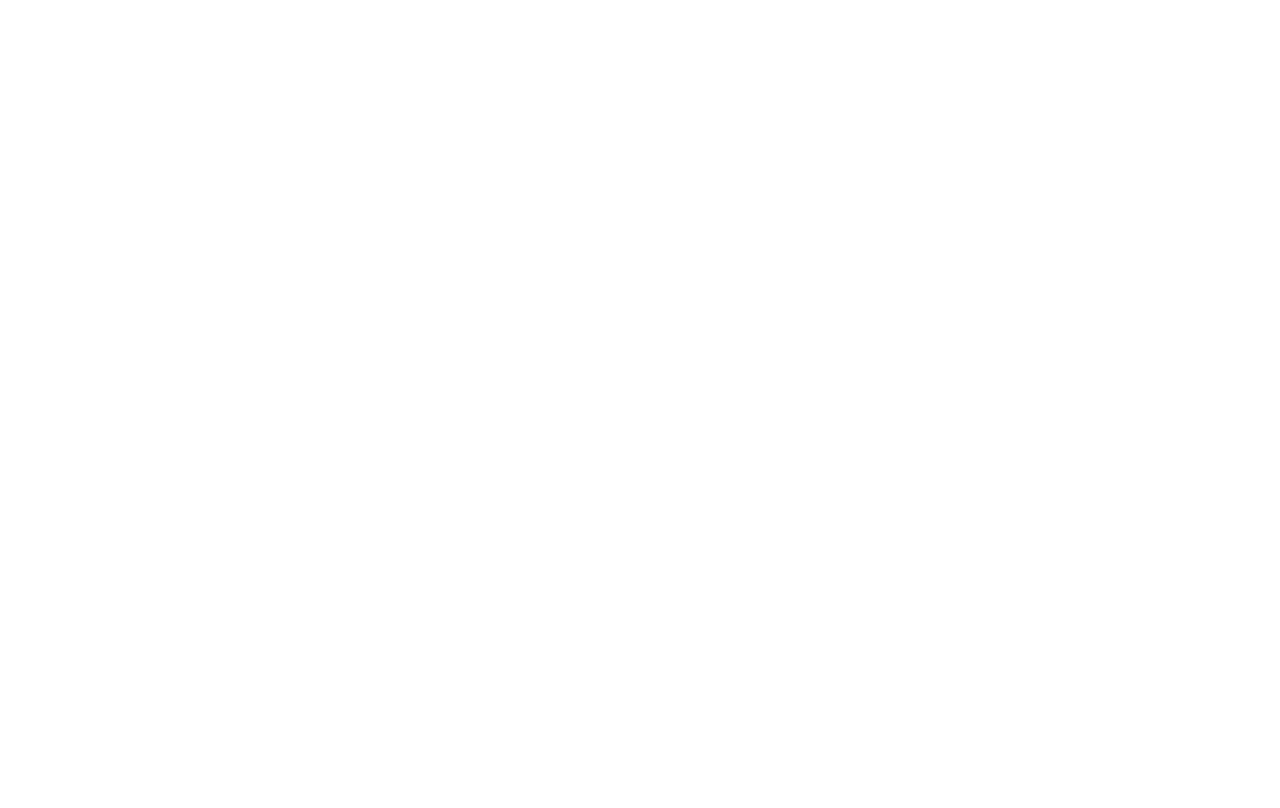
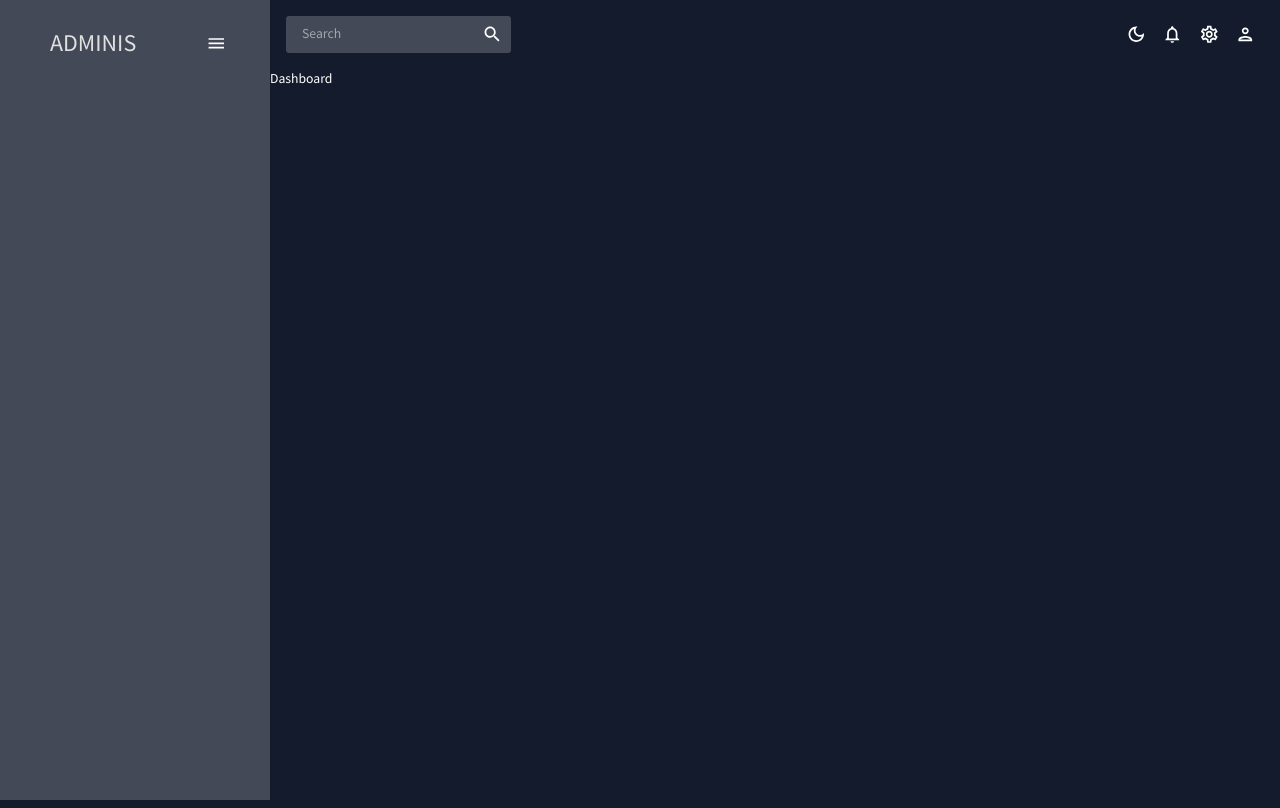
Before and after one commit to alecmccue/react-admin-dashboard, a React (Create React App) app: page / in a window 1280 px wide. Built offline with nearby package versions, Linux system fonts and the light colour scheme.

Commit message:
sidebar and topbar

```diff
--- a/package.json
+++ b/package.json
@@ -23,7 +23,7 @@
     "formik": "^2.2.9",
     "react": "^18.2.0",
     "react-dom": "^18.2.0",
-    "react-pro-sidebar": "^1.0.0",
+    "react-pro-sidebar": "^0.7.1",
     "react-router-dom": "^6.11.1",
     "react-scripts": "5.0.1",
     "web-vitals": "^2.1.4",
--- a/src/App.js
+++ b/src/App.js
@@ -1,10 +1,49 @@
 import { ColorModeContext, useMode } from "./theme";
 import { CssBaseline, ThemeProvider } from "@mui/material";
-
+import { Routes, Route } from "react-router-dom";
+import Topbar from "./scenes/global/Topbar";
+import Sidebar from "./scenes/global/Sidebar";
+import Dashboard from "./scenes/dashboard";
+// import Team from "./scenes/team";
+// import Invoices from "./scenes/invoices";
+// import Contacts from "./scenes/contacts";
+// import Bar from "./scenes/bar";
+// import Form from "./scenes/form";
+// import Line from "./scenes/line";
+// import Pie from "./scenes/pie";
+// import FAQ from "./scenes/faq";
+// import Geography from "./scenes/geography";
+// import Calendar from "./scenes/calendar/calendar";
 
 function App() {
   const [theme, colorMode] = useMode();
-  return <div className="app"></div>;
+
+  return (
+    <ColorModeContext.Provider value={colorMode}>
+      <ThemeProvider theme={theme}>
+        <CssBaseline />
+        <div className="app">
+          <Sidebar/>
+          <main className="content">
+            <Topbar />
+            <Routes>
+              <Route path="/" element={<Dashboard />} />
+              {/* <Route path="/team" element={<Team />} /> */}
+              {/* <Route path="/contacts" element={<Contacts />} /> */}
+              {/* <Route path="/invoices" element={<Invoices />} /> */}
+              {/* <Route path="/form" element={<Form />} /> */}
+              {/* <Route path="/bar" element={<Bar />} /> */}
+              {/* <Route path="/pie" element={<Pie />} /> */}
+              {/* <Route path="/line" element={<Line />} /> */}
+              {/* <Route path="/faq" element={<FAQ />} /> */}
+              {/* <Route path="/calendar" element={<Calendar />} /> */}
+              {/* <Route path="/geography" element={<Geography />} /> */}
+            </Routes>
+          </main>
+        </div>
+      </ThemeProvider>
+    </ColorModeContext.Provider>
+  );
 }
 
 export default App;
--- a/src/scenes/global/Sidebar.jsx
+++ b/src/scenes/global/Sidebar.jsx
@@ -1,5 +1,78 @@
+import "react-pro-sidebar/dist/css/styles.css";
+import { useState } from "react";
+import { ProSidebar, Menu, MenuItem } from "react-pro-sidebar";
+import { Box, IconButton, Typography, useTheme } from "@mui/material";
+import { Link } from "react-router-dom";
+import { tokens } from "../../theme";
+import HomeOutlinedIcon from "@mui/icons-material/HomeOutlined";
+import PeopleOutlinedIcon from "@mui/icons-material/PeopleOutlined";
+import ContactsOutlinedIcon from "@mui/icons-material/ContactsOutlined";
+import ReceiptOutlinedIcon from "@mui/icons-material/ReceiptOutlined";
+import PersonOutlinedIcon from "@mui/icons-material/PersonOutlined";
+import CalendarTodayOutlinedIcon from "@mui/icons-material/CalendarTodayOutlined";
+import HelpOutlineOutlinedIcon from "@mui/icons-material/HelpOutlineOutlined";
+import BarChartOutlinedIcon from "@mui/icons-material/BarChartOutlined";
+import PieChartOutlineOutlinedIcon from "@mui/icons-material/PieChartOutlineOutlined";
+import TimelineOutlinedIcon from "@mui/icons-material/TimelineOutlined";
+import MenuOutlinedIcon from "@mui/icons-material/MenuOutlined";
+import MapOutlinedIcon from "@mui/icons-material/MapOutlined";
+
 const Sidebar = () => {
-    return <div>Sidebar</div>
-}
+  const themes = useTheme();
+  const colors = tokens(themes.palette.mode);
+  const [isCollapsed, setIsCollapsed] = useState(false);
+  const [selected, setSelected] = useState("Dashboard");
+
+  return (
+    <Box
+      sx={{
+        "& .pro-sidebar-inner": {
+          background: `${colors.primary[400]} !important`,
+        },
+        "& .pro-icon-wrapper": {
+          backgroundColor: "transparent !important",
+        },
+        "& .pro-inner-item": {
+          padding: "5px 35px 5px 35px !important",
+        },
+        "& .pro-inner-item:hover": {
+          color: "#868dfb !important",
+        },
+        "& .pro-menu-item.active": {
+          color: "#6870fa !important",
+        },
+      }}
+    >
+      <ProSidebar collapsed={isCollapsed}>
+        <Menu iconShape="square">
+          <MenuItem
+            onClick={() => setIsCollapsed(!isCollapsed)}
+            icon={isCollapsed ? <MenuOutlinedIcon /> : undefined}
+            style={{
+              margin: "10px 0 20px 0",
+              color: colors.grey[100],
+            }}
+          >
+            {!isCollapsed && (
+              <Box
+                display="flex"
+                justifyContent="space-between"
+                alignItems="center"
+                ml="15px"
+              >
+                <Typography variant="h3" color={colors.grey[[100]]}>
+                  ADMINIS
+                </Typography>
+                <IconButton onClick={() => setIsCollapsed(!isCollapsed)}>
+                  <MenuOutlinedIcon />
+                </IconButton>
+              </Box>
+            )}
+          </MenuItem>
+        </Menu>
+      </ProSidebar>
+    </Box>
+  );
+};
 
 export default Sidebar;
--- a/src/scenes/global/Topbar.jsx
+++ b/src/scenes/global/Topbar.jsx
@@ -1,5 +1,52 @@
+import { Box, IconButton, useTheme } from "@mui/material";
+import { useContext } from "react";
+import { ColorModeContext, tokens } from "../../theme";
+import InputBase from "@mui/material/InputBase";
+import LightModeOutlinedIcon from "@mui/icons-material/LightModeOutlined";
+import DarkModeOutlinedIcon from "@mui/icons-material/DarkModeOutlined";
+import NotificationsOutlinedIcon from "@mui/icons-material/NotificationsOutlined";
+import SettingsOutlinedIcon from "@mui/icons-material/SettingsOutlined";
+import PersonOutlinedIcon from "@mui/icons-material/PersonOutlined";
+import SearchIcon from "@mui/icons-material/Search";
+
 const Topbar = () => {
-    return <div>Topbar</div>
-}
+  const theme = useTheme();
+  const colors = tokens(theme.palette.mode);
+  const colorMode = useContext(ColorModeContext);
+
+  return (
+    <Box display="flex" justifyContent="space-between" p={2}>
+      <Box
+        display="flex"
+        backgroundColor={colors.primary[400]}
+        borderRadius="3px"
+      >
+        <InputBase sx={{ ml: 2, flex: 1}} placeholder="Search" />
+        <IconButton type="button" sx={{ p: 1 }}>
+            <SearchIcon />
+        </IconButton>
+      </Box>
+
+      <Box display="flex">
+        <IconButton onClick={colorMode.toggleColorMode}>
+            {theme.palette.mode === 'dark' ? (
+                <DarkModeOutlinedIcon />
+            ) : (
+                <LightModeOutlinedIcon/>
+            )}
+        </IconButton>
+        <IconButton>
+            <NotificationsOutlinedIcon />
+        </IconButton>
+        <IconButton>
+            <SettingsOutlinedIcon />
+        </IconButton>
+        <IconButton>
+            <PersonOutlinedIcon />
+        </IconButton>
+      </Box>
+    </Box>
+  );
+};
 
 export default Topbar;
```
Also changed, not shown: src/components/Header.jsx (added), 1 other file (tests, documents, lock files or other folders).
